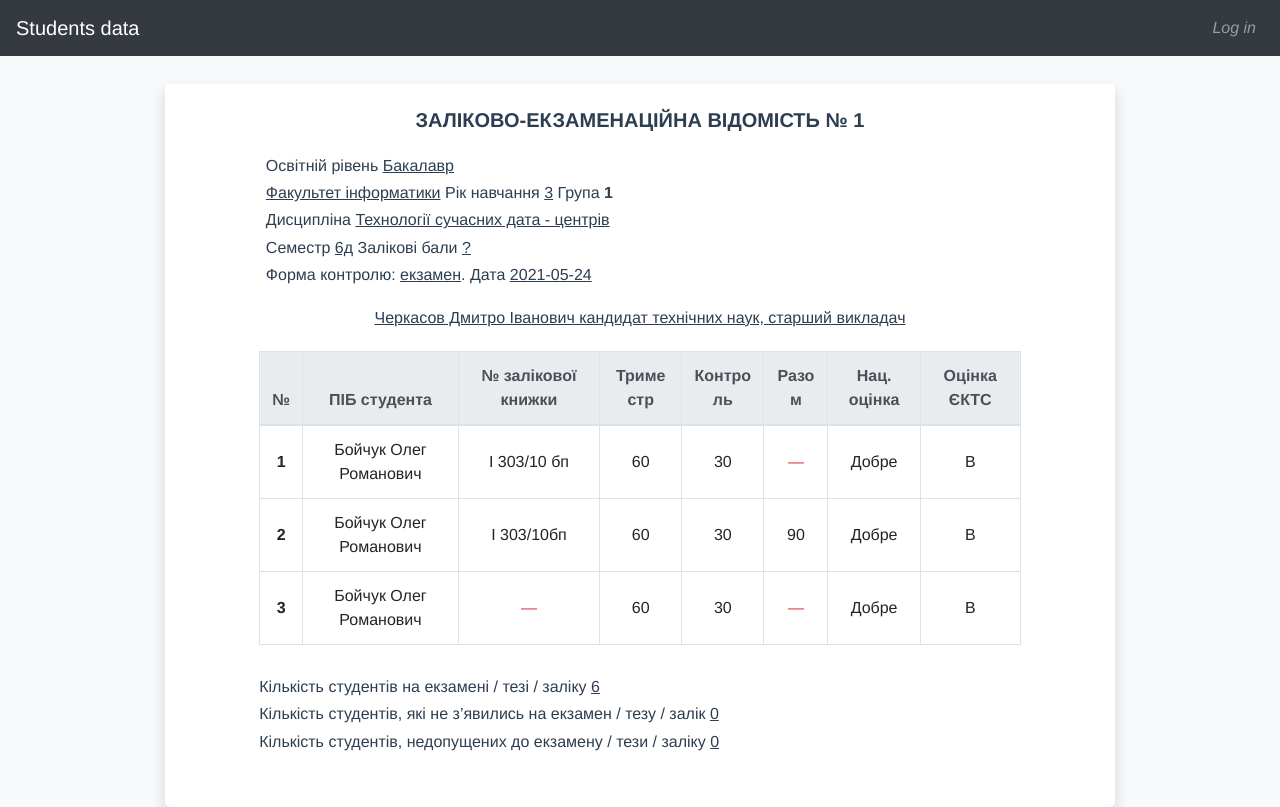
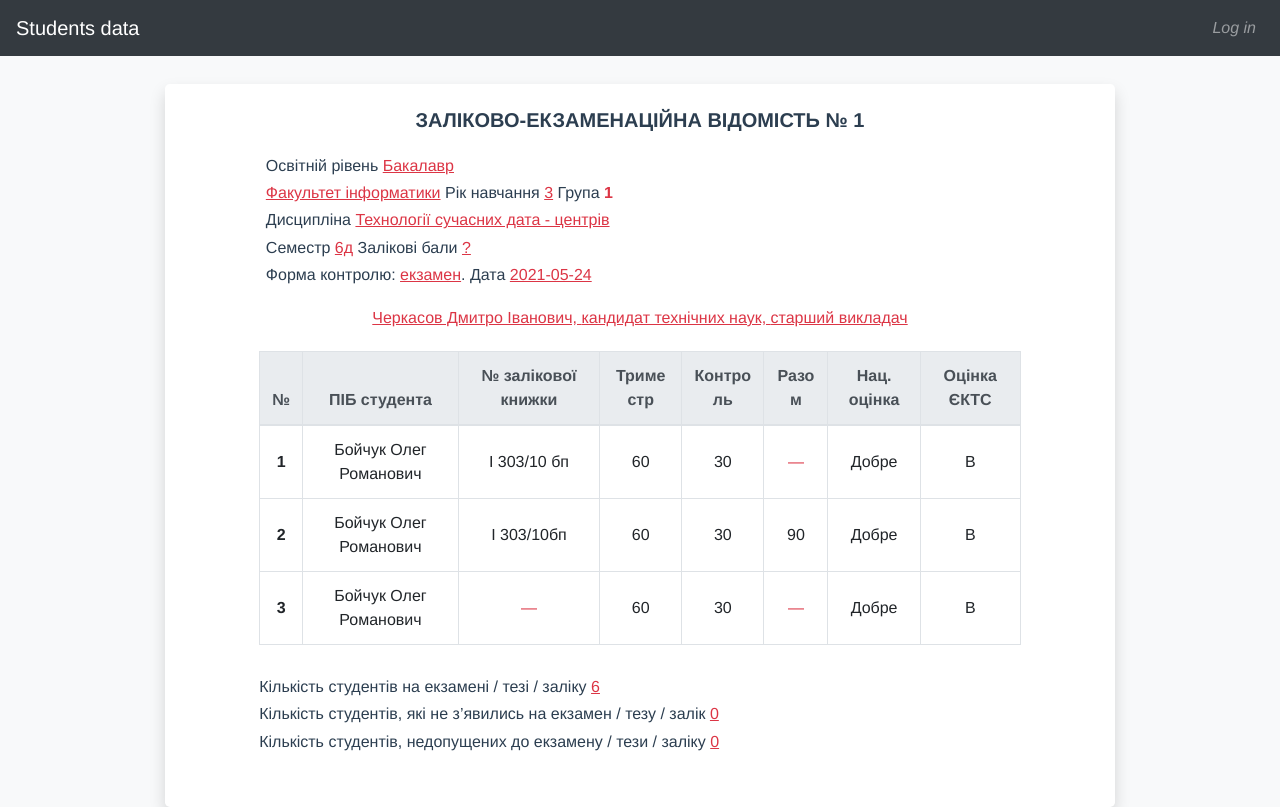
Before and after one commit to BlaD200/students-data-web, a Vue app: page /statement/1 in a window 1280 px wide. Built offline with nearby package versions, Linux system fonts and the light colour scheme.

Commit message:
Full coverage for statement's errors

```diff
--- a/src/view/Statement.vue
+++ b/src/view/Statement.vue
@@ -12,31 +12,84 @@
                     <b-col lg="10">
                         <h6 class="statement-info-common">
                             Освітній рівень
-                            <span class="statement-info-uncommon"><u>{{ statementHeader.eduLevel }}</u></span>
+                            <span class="statement-info-uncommon"
+                                  :class="headerErrors.eduLevelErrorText ? 'text-danger' : ''"
+                                  v-b-tooltip.top
+                                  v-b-tooltip.v-danger
+                                  :title='headerErrors.eduLevelErrorText'
+                                  :disabled='!headerErrors.eduLevelErrorText'
+                            ><u>{{ statementHeader.eduLevel || "&#95;&#95;&#95;&#95;" }}</u></span>
                         </h6>
                         <h6 class="statement-info-common">
-                            <span class="statement-info-uncommon"><u>{{ statementHeader.faculty }}</u></span>
-                            Рік навчання <span class="statement-info-uncommon"><u>{{
-                                statementHeader.course
-                            }}</u></span>
-                            Група <span class="statement-info-uncommon"><b>{{ statementHeader.group }}</b></span>
+                            <span class="statement-info-uncommon font"
+                                  :class="headerErrors.facultyErrorText ? 'text-danger' : ''"
+                                  v-b-tooltip.top
+                                  v-b-tooltip.v-danger
+                                  :title='headerErrors.facultyErrorText'
+                                  :disabled='!headerErrors.facultyErrorText'
+                            ><u>{{ statementHeader.faculty || "&#95;&#95;&#95;&#95;" }}</u></span>
+                            Рік навчання
+                            <span class="statement-info-uncommon"
+                                  :class="String(headerErrors.courseErrorText) ? 'text-danger' : ''"
+                                  v-b-tooltip.top
+                                  v-b-tooltip.v-danger
+                                  :title='String(headerErrors.courseErrorText)'
+                                  :disabled='!String(headerErrors.courseErrorText)'
+                            ><u>{{ statementHeader.course || "&#95;&#95;&#95;&#95;" }}</u></span>
+                            Група
+                            <span class="statement-info-uncommon font"
+                                  :class="String(headerErrors.groupErrorText) ? 'text-danger' : ''"
+                                  v-b-tooltip.top
+                                  v-b-tooltip.v-danger
+                                  :title='String(headerErrors.groupErrorText)'
+                                  :disabled='!String(headerErrors.groupErrorText)'
+                            ><b>{{ statementHeader.group || "&#95;&#95;&#95;&#95;" }}</b></span>
                         </h6>
                         <h6 class="statement-info-common">
-                            Дисципліна <span class="statement-info-uncommon"><u>{{
-                                statementHeader.subjectName
-                            }}</u></span>
+                            Дисципліна
+                            <span class="statement-info-uncommon font"
+                                  :class="headerErrors.subjectNameErrorText ? 'text-danger' : ''"
+                                  v-b-tooltip.bottom
+                                  v-b-tooltip.v-danger
+                                  :title='headerErrors.subjectNameErrorText'
+                                  :disabled='!headerErrors.subjectNameErrorText'
+                            ><u>{{ statementHeader.subjectName || "&#95;&#95;&#95;&#95;" }}</u></span>
                         </h6>
                         <h6 class="statement-info-common">
-                            Семестр <span class="statement-info-uncommon"><u>{{ statementHeader.semester }}</u></span>
-                            Залікові бали <span class="statement-info-uncommon"><u>{{
-                                statementHeader.creditNumber
-                            }}</u></span>
+                            Семестр
+                            <span class="statement-info-uncommon font"
+                                  :class="headerErrors.semesterErrorText ? 'text-danger' : ''"
+                                  v-b-tooltip.top
+                                  v-b-tooltip.v-danger
+                                  :title='headerErrors.semesterErrorText'
+                                  :disabled='!headerErrors.semesterErrorText'
+                            ><u>{{ statementHeader.semester || "&#95;&#95;&#95;&#95;" }}</u></span>
+                            Залікові бали
+                            <span class="statement-info-uncommon font"
+                                  :class="headerErrors.creditNumberErrorText ? 'text-danger' : ''"
+                                  v-b-tooltip.top
+                                  v-b-tooltip.v-danger
+                                  :title='headerErrors.creditNumberErrorText'
+                                  :disabled='!headerErrors.creditNumberErrorText'
+                            ><u>{{ statementHeader.creditNumber || "&#95;&#95;&#95;&#95;" }}</u></span>
                         </h6>
                         <h6 class="statement-info-common">
-                            Форма контролю: <span class="statement-info-uncommon"><u>{{
-                                statementHeader.controlType
-                            }}</u></span>.
-                            Дата <span class="statement-info-uncommon"><u>{{ statementHeader.examDate }}</u></span>
+                            Форма контролю:
+                            <span class="statement-info-uncommon font"
+                                  :class="headerErrors.controlTypeErrorText ? 'text-danger' : ''"
+                                  v-b-tooltip.top
+                                  v-b-tooltip.v-danger
+                                  :title='headerErrors.controlTypeErrorText'
+                                  :disabled='!headerErrors.controlTypeErrorText'
+                            ><u>{{ statementHeader.controlType || "&#95;&#95;&#95;&#95;" }}</u></span>.
+                            Дата
+                            <span class="statement-info-uncommon font"
+                                  :class="headerErrors.examDateErrorText ? 'text-danger' : ''"
+                                  v-b-tooltip.top
+                                  v-b-tooltip.v-danger
+                                  :title='headerErrors.examDateErrorText'
+                                  :disabled='!headerErrors.examDateErrorText'
+                            ><u>{{ statementHeader.examDate || "&#95;&#95;&#95;&#95;" }}</u></span>
                         </h6>
                     </b-col>
                 </b-row>
@@ -44,9 +97,27 @@
                 <b-row class="mt-3">
                     <b-col>
                         <h6 class=" text-center">
-                            <span class="statement-info-uncommon"><u>
-                                {{ tutorFullInfo }}
-                            </u></span>
+                            <span class="statement-info-uncommon font"
+                                  :class="headerErrors.tutorFullNameErrorText ? 'text-danger' : ''"
+                                  v-b-tooltip.top
+                                  v-b-tooltip.v-danger
+                                  :title='headerErrors.tutorFullNameErrorText'
+                                  :disabled='!headerErrors.tutorFullNameErrorText'
+                            ><u>{{statementHeader.tutorFullName || "&#95;&#95;&#95;&#95;" }}, </u></span>
+                            <span class="statement-info-uncommon font"
+                                  :class="headerErrors.tutorAcademicStatusErrorText ? 'text-danger' : ''"
+                                  v-b-tooltip.top
+                                  v-b-tooltip.v-danger
+                                  :title='headerErrors.tutorAcademicStatusErrorText'
+                                  :disabled='!headerErrors.tutorAcademicStatusErrorText'
+                            ><u>{{ statementHeader.tutorAcademicStatus || "&#95;&#95;&#95;&#95;" }}, </u></span>
+                            <span class="statement-info-uncommon font"
+                                  :class="headerErrors.tutorPositionErrorText ? 'text-danger' : ''"
+                                  v-b-tooltip.top
+                                  v-b-tooltip.v-danger
+                                  :title='headerErrors.tutorPositionErrorText'
+                                  :disabled='!headerErrors.tutorPositionErrorText'
+                            ><u>{{ statementHeader.tutorPosition || "&#95;&#95;&#95;&#95;" }}</u></span>
                         </h6>
                     </b-col>
                 </b-row>
@@ -54,7 +125,7 @@
                 <b-row class="justify-content-center mt-3">
                     <b-col lg="10">
                         <statement-students-table
-                            :statement-students="students" :loading="studentsLoading" :errors="errors">
+                            :statement-students="students" :loading="studentsLoading" :student-errors="studentErrors">
                         </statement-students-table>
                     </b-col>
                 </b-row>
@@ -63,15 +134,33 @@
                     <b-col lg="10">
                         <h6 class="statement-info-common">
                             Кількість студентів на екзамені / тезі / заліку
-                            <span class="statement-info-uncommon"><u>{{ statementFooter.presentCount }}</u></span>
+                            <span class="statement-info-uncommon font"
+                                  :class="String(footerErrors.presentCountErrorText) ? 'text-danger' : ''"
+                                  v-b-tooltip.top
+                                  v-b-tooltip.v-danger
+                                  :title='String(footerErrors.presentCountErrorText)'
+                                  :disabled='!String(footerErrors.presentCountErrorText)'
+                            ><u>{{ String(statementFooter.presentCount) || "&#95;&#95;&#95;&#95;" }}</u></span>
                         </h6>
                         <h6 class="statement-info-common">
                             Кількість студентів, які не з’явились на екзамен / тезу / залік
-                            <span class="statement-info-uncommon"><u>{{ statementFooter.absentCount }}</u></span>
+                            <span class="statement-info-uncommon font"
+                                  :class="String(footerErrors.absentCountErrorText) ? 'text-danger' : ''"
+                                  v-b-tooltip.top
+                                  v-b-tooltip.v-danger
+                                  :title='String(footerErrors.absentCountErrorText)'
+                                  :disabled='!String(footerErrors.absentCountErrorText)'
+                            ><u>{{ String(statementFooter.absentCount) || "&#95;&#95;&#95;&#95;" }}</u></span>
                         </h6>
                         <h6 class="statement-info-common">
                             Кількість студентів, недопущених до екзамену / тези / заліку
-                            <span class="statement-info-uncommon"><u>{{ statementFooter.rejectedCount }}</u></span>
+                            <span class="statement-info-uncommon font"
+                                  :class="String(footerErrors.rejectedCountErrorText) ? 'text-danger' : ''"
+                                  v-b-tooltip.top
+                                  v-b-tooltip.v-danger
+                                  :title='String(footerErrors.rejectedCountErrorText)'
+                                  :disabled='!String(footerErrors.rejectedCountErrorText)'
+                            ><u>{{ String(statementFooter.rejectedCount) || "&#95;&#95;&#95;&#95;" }}</u></span>
                         </h6>
                     </b-col>
                 </b-row>
@@ -87,10 +176,10 @@ export default {
     name: "Statement",
     components: {StatementStudentsTable},
     props: {
-      id: {
-          type: String,
-          required: true
-      }
+        id: {
+            type: String,
+            required: true
+        }
     },
     data() {
         return {
@@ -149,7 +238,21 @@ export default {
             ],
             studentsLoading: false,
 
-            errors: {
+            headerErrors: {
+                eduLevelErrorText: 'Відсутній освітній рівень',
+                facultyErrorText: 'Факультет інформатики',
+                courseErrorText: 0,
+                groupErrorText: 0,
+                subjectNameErrorText: 'Технології сучасних дата - центрів',
+                semesterErrorText: '6д',
+                creditNumberErrorText: '?',
+                controlTypeErrorText: 'екзамен',
+                examDateErrorText: '2021-05-24',
+                tutorFullNameErrorText: 'Черкасов Дмитро Іванович',
+                tutorPositionErrorText: 'старший викладач',
+                tutorAcademicStatusErrorText: 'кандидат технічних наук'
+            },
+            studentErrors: {
                 23: {
                     totalGradeError: 'Не вказано суму балів'
                 },
@@ -157,9 +260,15 @@ export default {
                     studentRecordBookError: 'Відсутній номер залікової книжки',
                     totalGradeError: 'Не вказано суму балів'
                 }
+            },
+            footerErrors: {
+                presentCountErrorText: 6,
+                absentCountErrorText: 0,
+                rejectedCountErrorText: 0
             }
         }
     },
+    methods: {},
     computed: {
         tutorFullInfo() {
             return (
```
Also changed, not shown: src/components/tables/StatementStudentsTable.vue (+9 -9 lines).
